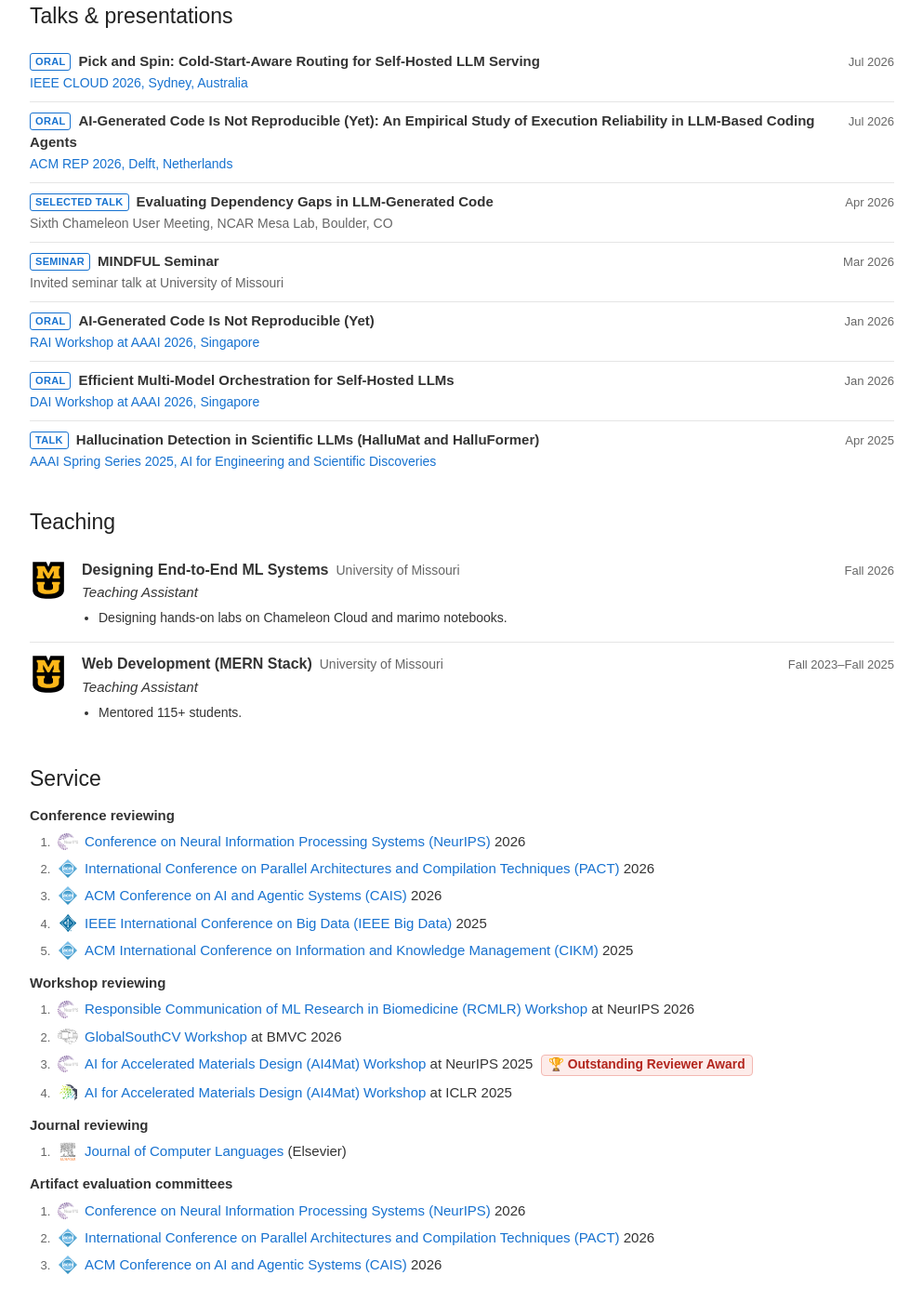
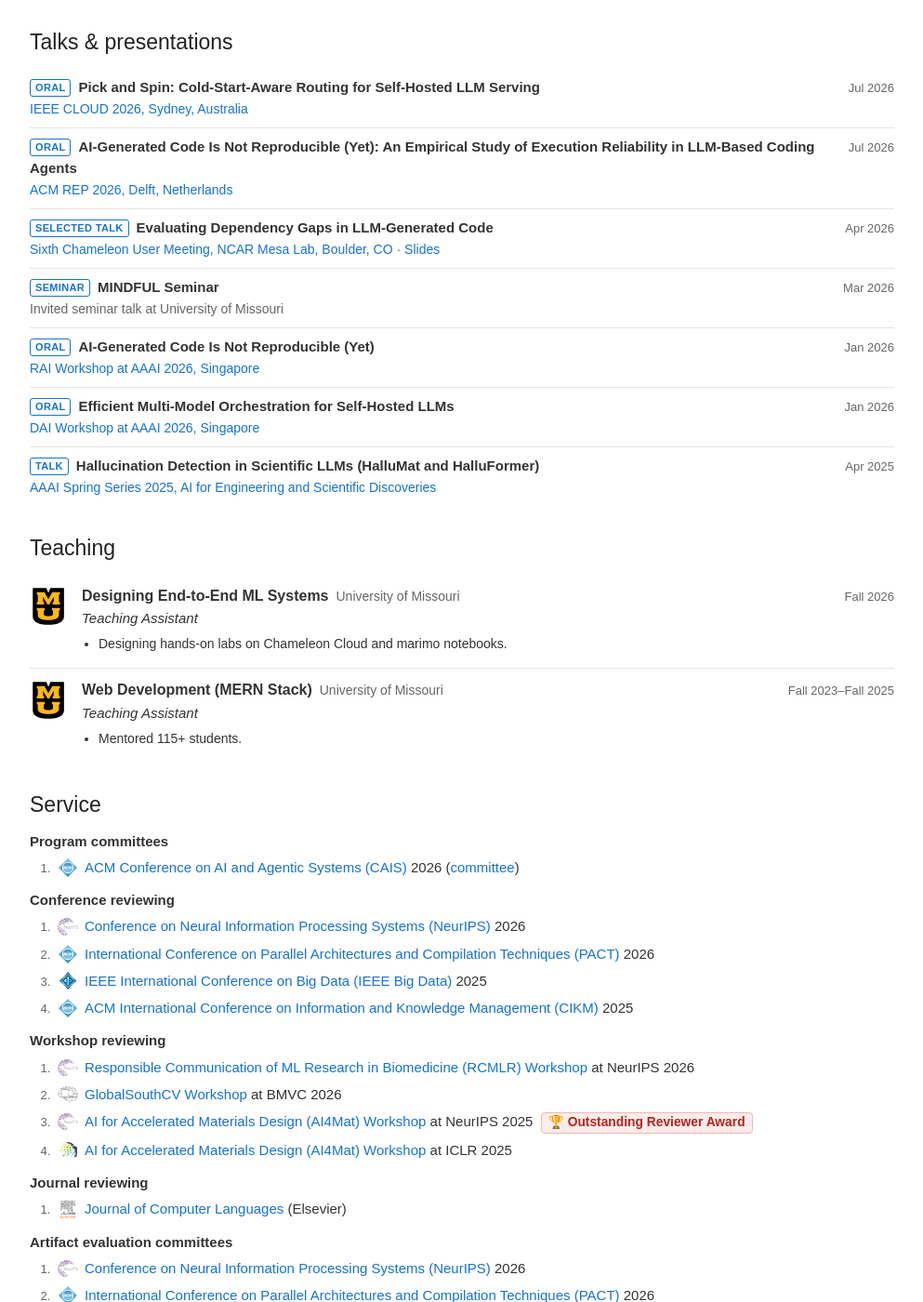
Before and after one commit to bhanuprakashvangala/bhanuprakashvangala.github.io, a Jekyll site: the page built from _pages/about.md, in a window 1280 px wide and 1400 px high, scrolled down 6742 px. Shown: the whole window at 93% size, without its empty margins (143-1136 px from the left). Built offline with Jekyll 4.4.1, drawn with Linux system fonts in a browser that asks for light colours; some of the changed text lies outside the part shown.

Commit message:
Add CAIS program committee, Chameleon talk links and arXiv preprints
List the ACM CAIS 2026 program committee and link both CAIS roles to the
committee page. Link the Chameleon User Meeting talk to the meeting page
and its slides, the AI4Mat outstanding reviewer award to the workshop's
list of outstanding reviewers, and the outstanding master's student award
to the Mizzou Engineering announcement. Add the arXiv preprints of five
papers and the code of the environment reproducibility paper.

```diff
--- a/_pages/about.md
+++ b/_pages/about.md
@@ -11,8 +11,8 @@
 <div class="intro-copy">
 {% assign google_nomination = cv.awards | where: 'id', 'google-phd' | first %}
 <p>I am Bhanu, a Ph.D. candidate in Computer Science at the <a href="https://engineering.missouri.edu/departments/eecs/">University of Missouri</a>, advised by <a href="{{ p.advisor_url }}">Prof. Tanu Malik</a> in the <a href="https://radiant-systems-lab.github.io/">Radiant Lab</a>. I study whether we can trust what AI systems produce, from hallucinations in language models to the reproducibility of code written by AI agents, and I build benchmarks to measure and evaluate them.</p>
-<p>Over the past few years, I found my footing as a researcher thanks to some wonderful people. Most recently, I spent a summer at <a href="https://www.microsoft.com">Microsoft</a> in Redmond as a Research Data Science Intern, working with <a href="https://www.linkedin.com/in/anqi-cheng-616a5559">Anqi</a> and <a href="https://www.linkedin.com/in/juan-arturo-herrera-ph-d-41237191">Arturo</a> on the Windows Data team. Before that, I worked with <a href="https://calla.rnet.missouri.edu/cheng/">Jack Cheng</a> and <a href="https://scottgs.mufaculty.umsystem.edu/">Grant Scott</a>, and spent a stretch in the <a href="https://cafnrfaculty.missouri.edu/mupaa">PAAL lab</a> on remote sensing and AI for agriculture. My master's at Mizzou ended with the <a href="{{ '/images/Outstanding Student.jpeg' | relative_url }}">Outstanding Master's Student Award</a>, which encouraged me to stay on for my Ph.D.</p>
-<p>I have been fortunate to receive the EECS Graduate Travel Fellowship and a <a href="https://engineering.missouri.edu/2026/exploring-how-ai-can-strengthen-research-reproducibility/">Chameleon Cloud Travel Award</a>, and to be one of three students Mizzou nominated for the <a href="{{ google_nomination.url }}" title="2025 Google PhD Fellowship application">Google PhD Fellowship</a>. My work is supported by <a href="https://esto.nasa.gov/project-selections-for-aist-21/#Malik">NASA AIST</a>, <a href="https://sites.google.com/umsystem.edu/gp-engine/home">NSF</a> and <a href="https://engineering.missouri.edu/2024/accelerating-materials-discovery/">DoD ERDC</a>. I review for top AI and systems venues such as NeurIPS, where I received an <a href="https://drive.google.com/file/d/1sL7rlTMeUXxY5cAWvJpCsUYocj7J_Vft/view?usp=sharing">Outstanding Reviewer Award</a>, and serve on artifact evaluation committees; see <a href="#service">Service</a>.</p>
+<p>Over the past few years, I found my footing as a researcher thanks to some wonderful people. Most recently, I spent a summer at <a href="https://www.microsoft.com">Microsoft</a> in Redmond as a Research Data Science Intern, working with <a href="https://www.linkedin.com/in/anqi-cheng-616a5559">Anqi</a> and <a href="https://www.linkedin.com/in/juan-arturo-herrera-ph-d-41237191">Arturo</a> on the Windows Data team. Before that, I worked with <a href="https://calla.rnet.missouri.edu/cheng/">Jack Cheng</a> and <a href="https://scottgs.mufaculty.umsystem.edu/">Grant Scott</a>, and spent a stretch in the <a href="https://cafnrfaculty.missouri.edu/mupaa">PAAL lab</a> on remote sensing and AI for agriculture. My master's at Mizzou ended with the <a href="https://engineering.missouri.edu/2025/mizzou-engineering-honors-outstanding-faculty-staff-students-and-alumni/">Outstanding Master's Student Award</a>, which encouraged me to stay on for my Ph.D.</p>
+<p>I have been fortunate to receive the EECS Graduate Travel Fellowship and a <a href="https://engineering.missouri.edu/2026/exploring-how-ai-can-strengthen-research-reproducibility/">Chameleon Cloud Travel Award</a>, and to be one of three students Mizzou nominated for the <a href="{{ google_nomination.url }}" title="2025 Google PhD Fellowship application">Google PhD Fellowship</a>. My work is supported by <a href="https://esto.nasa.gov/project-selections-for-aist-21/#Malik">NASA AIST</a>, <a href="https://sites.google.com/umsystem.edu/gp-engine/home">NSF</a> and <a href="https://engineering.missouri.edu/2024/accelerating-materials-discovery/">DoD ERDC</a>. I review for top AI and systems venues such as NeurIPS, where I received an <a href="https://sites.google.com/view/ai4mat/ai4mat-neurips-2025">Outstanding Reviewer Award</a>, and serve on program and artifact evaluation committees; see <a href="#service">Service</a>.</p>
 <p>Outside of research, I build <a href="https://learnllm.dev">LearnLLM.dev</a>, where people learn to build with large language models, and I am a teaching assistant for Designing End-to-End ML Systems at Mizzou, after two years as a teaching assistant for Web Development.</p>
 </div>
 <figure class="portrait"><img src="{{ '/images/portrait.webp' | relative_url }}" width="440" height="540" alt="Bhanu Prakash Vangala" fetchpriority="high">
@@ -78,7 +78,7 @@
 <section id="talks" class="section" aria-labelledby="talks-title">
 <div class="section-head"><h2 id="talks-title">Talks &amp; presentations</h2></div>
 <ul class="line-list">{% for tk in cv.talks %}
-<li><span class="line-main">{% if tk.kind %}<span class="talk-kind">{{ tk.kind }}</span>{% endif %}<strong>{{ tk.title }}</strong><br><span class="muted">{% if tk.url %}<a href="{{ tk.url }}">{{ tk.venue }}</a>{% else %}{{ tk.venue }}{% endif %}</span></span><span class="cv-row-date">{{ tk.date }}</span></li>{% endfor %}
+<li><span class="line-main">{% if tk.kind %}<span class="talk-kind">{{ tk.kind }}</span>{% endif %}<strong>{{ tk.title }}</strong><br><span class="muted">{% if tk.url %}<a href="{{ tk.url }}">{{ tk.venue }}</a>{% else %}{{ tk.venue }}{% endif %}{% if tk.slides %} · <a href="{{ tk.slides }}">Slides</a>{% endif %}</span></span><span class="cv-row-date">{{ tk.date }}</span></li>{% endfor %}
 </ul>
 </section>
 <section id="teaching" class="section" aria-labelledby="teaching-title">
```
Also changed, not shown: _data/cv.yml (+25 -9 lines).
